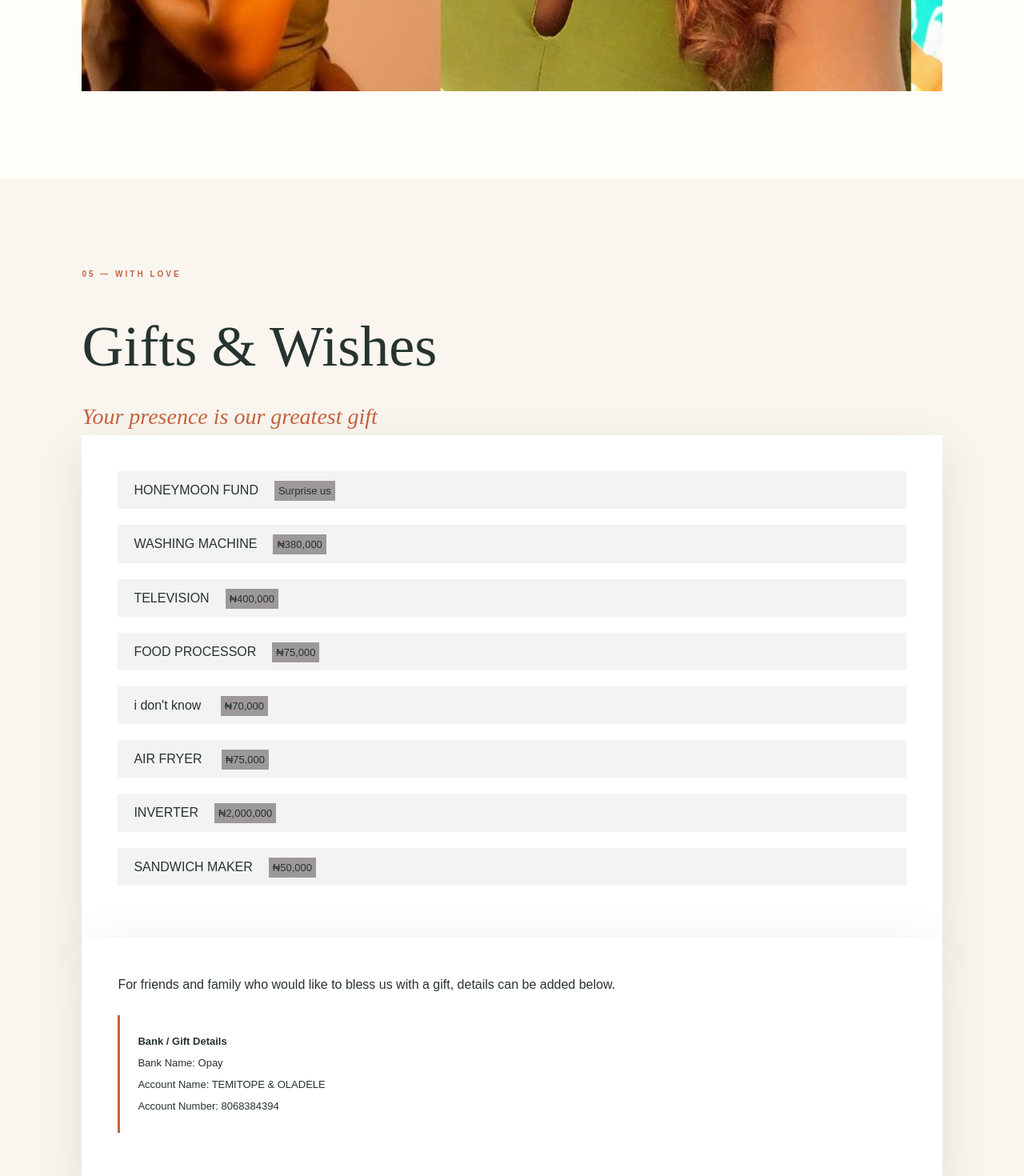
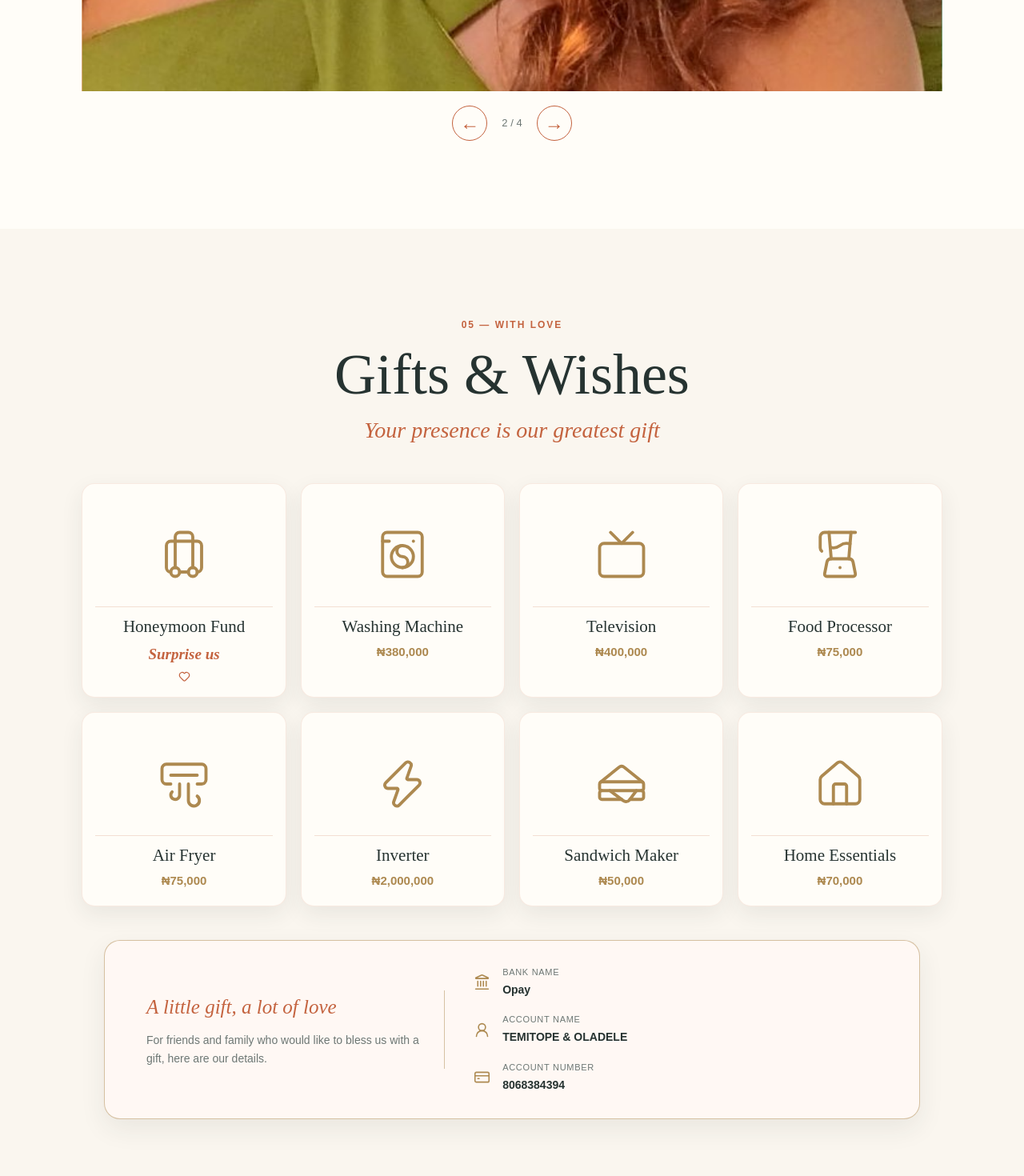
Before and after one commit to jolawale28/T-Oforever26, a Next.js app: page / in a window 1280 px wide. Shown: the part 5060-6530 px from the top of the page at 80% size. Built offline with nearby package versions, Linux system fonts and the light colour scheme; no server answers.

Commit message:
Add gallery slider and gift registry UI
This update replaces the static gallery with a client-side carousel and adds manual controls and reduced-motion support. It also refreshes the gifts section with a clearer registry layout, iconography, and bank account details for guests.

```diff
--- /dev/null
+++ b/app/components/gallery-slider.tsx
@@ -0,0 +1,80 @@
+"use client";
+
+import Image from "next/image";
+import { useEffect, useState } from "react";
+
+const photos = [
+    { src: "/images/img3.jpeg", alt: "Photo 1" },
+    { src: "/images/img6.jpeg", alt: "Photo 2" },
+    { src: "/images/img7.jpg", alt: "Photo 3" },
+    { src: "/images/img4.jpg", alt: "Photo 4" },
+];
+
+export default function GallerySlider() {
+    const [currentPhoto, setCurrentPhoto] = useState(0);
+
+    useEffect(() => {
+        const interval = window.setInterval(() => {
+            setCurrentPhoto((photo) => (photo + 1) % photos.length);
+        }, 5000);
+
+        return () => window.clearInterval(interval);
+    }, []);
+
+    function showPreviousPhoto() {
+        setCurrentPhoto((photo) => (photo - 1 + photos.length) % photos.length);
+    }
+
+    function showNextPhoto() {
+        setCurrentPhoto((photo) => (photo + 1) % photos.length);
+    }
+
+    return (
+        <>
+            <div
+                className="image-slider"
+                role="region"
+                aria-label="Photo gallery"
+                aria-roledescription="carousel"
+            >
+                <div
+                    className="slides"
+                    style={{ transform: `translateX(-${currentPhoto * 100}%)` }}
+                >
+                    {photos.map((photo, index) => (
+                        <Image
+                            key={photo.src}
+                            src={photo.src}
+                            alt={photo.alt}
+                            width={1600}
+                            height={1200}
+                            sizes="(max-width: 800px) 84vw, 1176px"
+                            aria-hidden={index !== currentPhoto}
+                        />
+                    ))}
+                </div>
+            </div>
+            <div className="slider-controls">
+                <button
+                    className="slider-control"
+                    type="button"
+                    aria-label="Previous photo"
+                    onClick={showPreviousPhoto}
+                >
+                    ←
+                </button>
+                <span aria-live="polite">
+                    {currentPhoto + 1} / {photos.length}
+                </span>
+                <button
+                    className="slider-control"
+                    type="button"
+                    aria-label="Next photo"
+                    onClick={showNextPhoto}
+                >
+                    →
+                </button>
+            </div>
+        </>
+    );
+}
--- a/app/globals.css
+++ b/app/globals.css
@@ -401,46 +401,58 @@ h2 {
   width: 100%;
   height: 800px;
   overflow: hidden;
-  position: relative
+  position: relative;
+  touch-action: pan-y
 }
 
 .slides {
   display: flex;
-  width: 150%;
+  width: 100%;
   height: 100%;
-  animation: slide 20s infinite
+  transition: transform 500ms ease
 }
 
 .slides img {
-  width: 100F%;
+  flex: 0 0 100%;
   height: 100%;
-  object-fit: cover
+  width: 100%;
+  object-fit: cover;
+  object-position: center
 }
 
-@keyframes slide {
-  0%,
-  20% {
-    transform: translateX(0)
-  }
+.slider-controls {
+  display: flex;
+  justify-content: center;
+  align-items: center;
+  gap: 18px;
+  margin-top: 18px;
+  color: var(--muted);
+  font-size: 13px
+}
 
-  25%,
-  45% {
-    transform: translateX(-25%)
-  }
+.slider-control {
+  display: grid;
+  place-items: center;
+  width: 44px;
+  height: 44px;
+  border: 1px solid var(--burnt);
+  border-radius: 50%;
+  background: transparent;
+  color: var(--burnt);
+  font-size: 24px;
+  line-height: 1;
+  cursor: pointer;
+  transition: background-color 180ms ease, color 180ms ease
+}
 
-  50%,
-  70% {
-    transform: translateX(-50%)
-  }
+.slider-control:hover {
+  background: var(--burnt);
+  color: var(--white)
+}
 
-  75%,
-  95% {
-    transform: translateX(-75%)
-  }
-
-  100% {
-    transform: translateX(0)
-  }
+.slider-control:focus-visible {
+  outline: 3px solid var(--aqua);
+  outline-offset: 3px
 }
 
 .photo {
@@ -517,48 +529,161 @@ h2 {
 
 .gift {
   background: var(--cream);
-  max-width: none
+  max-width: none;
+  text-align: center
 }
 
-.gift-wrap {
-  max-width: 1100px
+.gift-heading {
+  margin: 0 auto 42px
+}
+
+.gift-heading .section-label {
+  margin-bottom: 14px;
+  letter-spacing: 2px;
+  font-size: 12px
+}
+
+.gift-heading h2 {
+  margin-bottom: 8px
+}
+
+.gift-heading .script {
+  margin: 0
 }
 
 .wish-item {
-  background: #f3f3f3;
-  border-radius: var(--radius);
-  padding: 10px 20px;
-  box-shadow: 0 16px px rgba(27, 36, 64, 0.07);
-  margin-bottom: 20px;
+  min-width: 0;
+  min-height: 240px;
+  padding: 24px 16px 18px;
+  display: flex;
+  flex-direction: column;
+  justify-content: flex-start;
+  align-items: center;
+  background: var(--paper);
+  border: 1px solid rgba(196, 99, 63, .12);
+  border-radius: 16px;
+  box-shadow: 0 10px 28px rgba(38, 51, 49, .08);
+  transition: transform 180ms ease, box-shadow 180ms ease
 }
 
 .wishlist {
-  background: #fff;
-  padding: 45px;
-  box-shadow: var(--shadow)
+  width: min(100%, 1120px);
+  margin: 0 auto 42px;
+  display: grid;
+  grid-template-columns: repeat(4, minmax(0, 1fr));
+  gap: 18px
 }
 
-.placeholder {
-  background-color: #9e9999;
-  font-size: 13px;
-  padding: 5px;
-  margin: 20px
+.wish-item:hover {
+  transform: translateY(-4px);
+  box-shadow: 0 16px 34px rgba(38, 51, 49, .12)
+}
+
+.gift-item-icon {
+  width: 100%;
+  height: 130px;
+  display: grid;
+  place-items: center;
+  color: #ad8950;
+  border-bottom: 1px solid rgba(196, 99, 63, .2)
+}
+
+.gift-item-icon svg {
+  width: 66px;
+  height: 66px
+}
+
+.wish-item h3 {
+  margin: 12px 0 2px;
+  font-family: "Cormorant Garamond", serif;
+  font-size: 21px;
+  font-weight: 500;
+  line-height: 1.2;
+  color: var(--ink)
+}
+
+.gift-item-price {
+  margin: 4px 0 0;
+  color: #ad8950;
+  font-size: 15px;
+  font-weight: 600
+}
+
+.wish-item-featured .gift-item-price {
+  color: var(--burnt);
+  font-family: "Cormorant Garamond", serif;
+  font-size: 19px;
+  font-style: italic
+}
+
+.gift-item-heart {
+  margin-top: 4px;
+  color: var(--burnt)
 }
 
 .gift-card {
-  background: #fff;
-  padding: 45px;
-  box-shadow: var(--shadow)
+  width: min(100%, 1020px);
+  margin: 0 auto;
+  padding: 30px clamp(22px, 5vw, 52px);
+  display: grid;
+  grid-template-columns: minmax(0, .85fr) minmax(0, 1.15fr);
+  align-items: center;
+  gap: 36px;
+  background: #fff8f4;
+  border: 1px solid rgba(173, 137, 80, .5);
+  border-radius: 20px;
+  box-shadow: 0 12px 32px rgba(38, 51, 49, .08);
+  text-align: left
+}
+
+.gift-card-copy {
+  padding-right: 28px;
+  border-right: 1px solid rgba(173, 137, 80, .5)
+}
+
+.gift-card-copy .script {
+  margin: 0 0 8px;
+  font-size: 25px
+}
+
+.gift-card-copy p:last-child {
+  margin: 0;
+  color: var(--muted);
+  font-size: 14px
 }
 
 .account {
-  margin: 25px 0;
-  padding: 22px;
-  border-left: 3px solid var(--burnt);
-  display: flex;
-  flex-direction: column;
-  gap: 5px;
-  font-size: 13px
+  display: grid;
+  gap: 16px
+}
+
+.account-row {
+  display: grid;
+  grid-template-columns: 24px minmax(0, 1fr);
+  align-items: center;
+  gap: 12px;
+  color: #ad8950
+}
+
+.account-row > svg {
+  width: 21px;
+  height: 21px;
+  stroke-width: 1.8
+}
+
+.account-row > span {
+  display: grid;
+  gap: 1px;
+  color: var(--ink);
+  font-size: 14px;
+  overflow-wrap: anywhere
+}
+
+.account-label {
+  color: var(--muted);
+  font-size: 11px;
+  letter-spacing: .7px;
+  text-transform: uppercase
 }
 
 .small,
@@ -728,6 +853,36 @@ footer .hashtag {
     grid-auto-rows: 180px
   }
 
+  .wishlist {
+    grid-template-columns: repeat(2, minmax(0, 1fr));
+    gap: 14px
+  }
+
+  .wish-item {
+    min-height: 220px;
+    padding: 18px 12px 14px
+  }
+
+  .gift-item-icon {
+    height: 112px
+  }
+
+  .image-slider {
+    height: min(65vh, 520px);
+    min-height: 320px
+  }
+
+  .gift-card {
+    grid-template-columns: 1fr;
+    gap: 22px
+  }
+
+  .gift-card-copy {
+    padding: 0 0 18px;
+    border-right: 0;
+    border-bottom: 1px solid rgba(173, 137, 80, .5)
+  }
+
   .photo-1,
   .photo-2,
   .photo-3,
@@ -757,3 +912,10 @@ footer .hashtag {
     padding: 35px 22px
   }
 }
+
+@media(prefers-reduced-motion: reduce) {
+  .slides,
+  .slider-control {
+    transition: none
+  }
+}
--- a/app/page.tsx
+++ b/app/page.tsx
@@ -1,6 +1,32 @@
 import AttendanceConfirmation from "./components/attendance_confirmation_form";
+import GallerySlider from "./components/gallery-slider";
 import Header from "./components/header";
 import MusicControl from "./components/music-control";
+import {
+  AirVent,
+  Blender,
+  CreditCard,
+  Heart,
+  House,
+  Landmark,
+  Luggage,
+  Sandwich,
+  Tv,
+  UserRound,
+  WashingMachine,
+  Zap,
+} from "lucide-react";
+
+const giftItems = [
+  { name: "Honeymoon Fund", price: "Surprise us", icon: Luggage, featured: true },
+  { name: "Washing Machine", price: "₦380,000", icon: WashingMachine },
+  { name: "Television", price: "₦400,000", icon: Tv },
+  { name: "Food Processor", price: "₦75,000", icon: Blender },
+  { name: "Air Fryer", price: "₦75,000", icon: AirVent },
+  { name: "Inverter", price: "₦2,000,000", icon: Zap },
+  { name: "Sandwich Maker", price: "₦50,000", icon: Sandwich },
+  { name: "Home Essentials", price: "₦70,000", icon: House },
+];
 
 export default function Home() {
 
@@ -132,39 +158,45 @@ Forever, by His Grace.</p>
             <h2>Gallery</h2>
           </div>
 
-          <section className="image-slider">
-            <div className="slides">
-              <img src="/images/img3.jpeg" alt="Photo 1" />
-              <img src="/images/img6.jpeg" alt="Photo 2" />
-              <img src="/images/img7.jpg" alt="Photo 3" />
-              <img src="/images/img4.jpg" alt="Photo 4" />
-
-
-            </div>
-          </section>
+          <GallerySlider />
         </section>
 
         <section className="section gift" id="gift">
+          <div className="gift-heading">
             <div className="section-label">05 — WITH LOVE</div>
-          <h2>Gifts & Wishes</h2>
+            <h2>Gifts &amp; Wishes</h2>
             <p className="script">Your presence is our greatest gift</p>
+          </div>
           <div className="wishlist">
-            <div className="wish-item"><span>HONEYMOON FUND</span><span className="placeholder">Surprise us</span></div>
-            <div className="wish-item"><span>WASHING MACHINE</span><span className="placeholder">₦380,000</span></div>
-            <div className="wish-item"><span>TELEVISION</span><span className="placeholder">₦400,000</span></div>
-            <div className="wish-item"><span>FOOD PROCESSOR</span><span className="placeholder">₦75,000</span></div>
-            <div className="wish-item"><span>i don't know </span><span className="placeholder">₦70,000</span></div>
-            <div className="wish-item"><span>AIR FRYER </span><span className="placeholder">₦75,000</span></div>
-            <div className="wish-item"><span>INVERTER</span><span className="placeholder">₦2,000,000</span></div>
-            <div className="wish-item"><span>SANDWICH MAKER</span><span className="placeholder">₦50,000</span></div>
+            {giftItems.map(({ name, price, icon: Icon, featured }) => (
+              <article className={`wish-item${featured ? " wish-item-featured" : ""}`} key={name}>
+                <div className="gift-item-icon">
+                  <Icon aria-hidden="true" strokeWidth={1.4} />
+                </div>
+                <h3>{name}</h3>
+                <p className="gift-item-price">{price}</p>
+                {featured && <Heart className="gift-item-heart" aria-hidden="true" size={15} />}
+              </article>
+            ))}
           </div>
           <div className="gift-card">
-            <p>For friends and family who would like to bless us with a gift, details can be added below.</p>
-            <div className="account">
-              <strong>Bank / Gift Details</strong>
-              <span>Bank Name: Opay</span>
-              <span>Account Name: TEMITOPE & OLADELE</span>
-              <span>Account Number: 8068384394</span>
+            <div className="gift-card-copy">
+              <p className="script">A little gift, a lot of love</p>
+              <p>For friends and family who would like to bless us with a gift, here are our details.</p>
+            </div>
+            <div className="account" aria-label="Bank and gift details">
+              <div className="account-row">
+                <Landmark aria-hidden="true" />
+                <span><span className="account-label">Bank Name</span><strong>Opay</strong></span>
+              </div>
+              <div className="account-row">
+                <UserRound aria-hidden="true" />
+                <span><span className="account-label">Account Name</span><strong>TEMITOPE &amp; OLADELE</strong></span>
+              </div>
+              <div className="account-row">
+                <CreditCard aria-hidden="true" />
+                <span><span className="account-label">Account Number</span><strong>8068384394</strong></span>
+              </div>
             </div>
           </div>
         </section>
```
Lines whose indentation alone changed are shown as unchanged.
